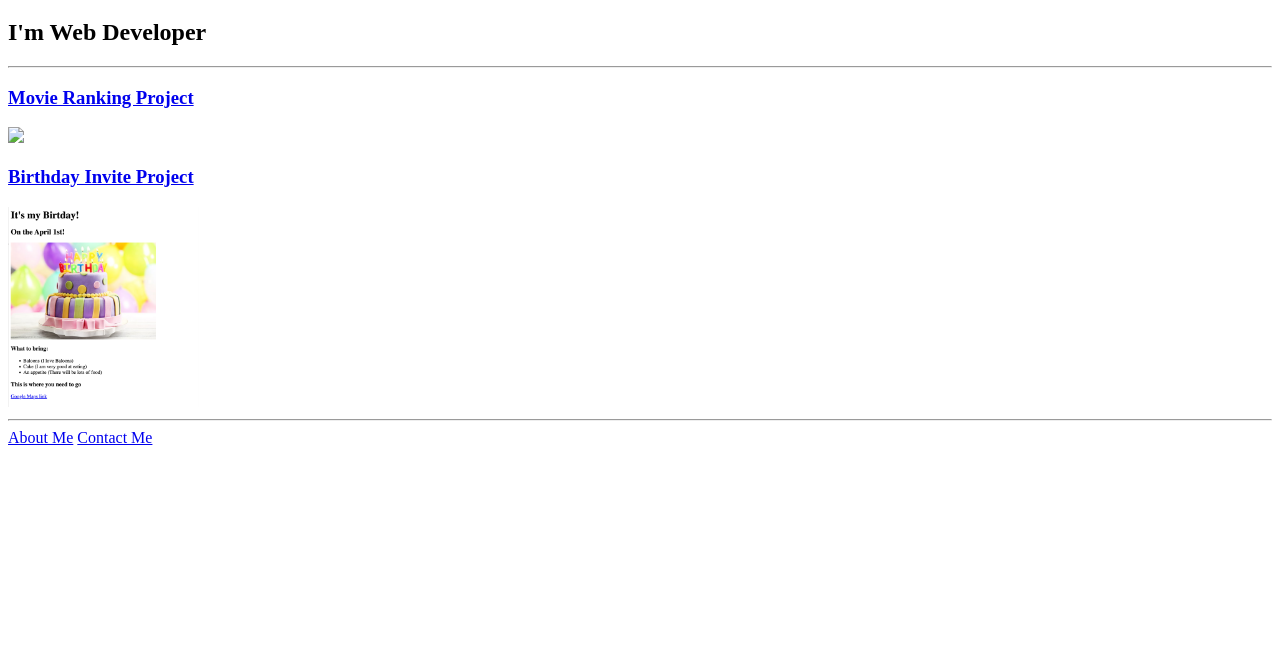
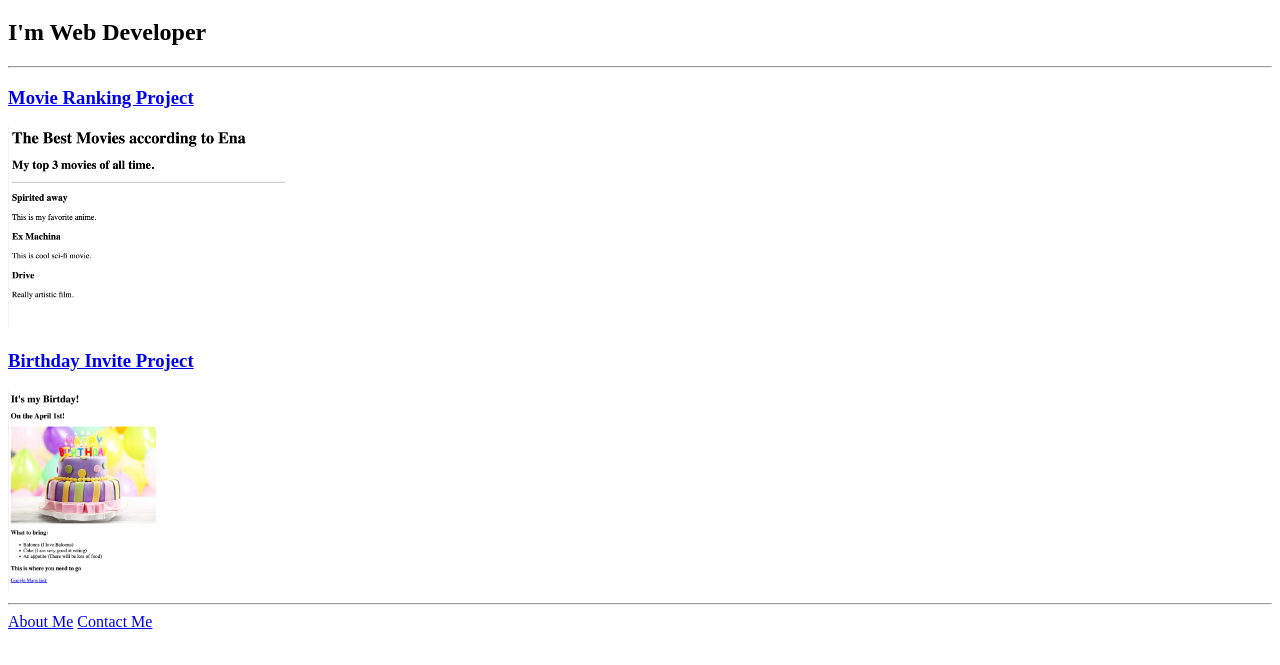
Before and after one commit to enaricher/html-portfolio, a plain HTML site: page index.html in a window 1280 px wide. Shown: the part 61-726 px from the top of the page. Drawn offline with Linux system fonts and the light colour scheme.

Commit message:
Add files via upload

```diff
--- a/index.html
+++ b/index.html
@@ -11,7 +11,7 @@
     <h2>I'm Web Developer</h2>
     <hr />
     <a href="./public/movie-ranking.html"><h3>Movie Ranking Project</h3></a>
-    <img src="./assets/images/movie-ranking.png" height="200"/>
+    <img src="./assets/images/Ena's movie-ranking.png" height="200"/>
     <br>
     <a href="./public/birthday-invite.html"><h3>Birthday Invite Project</h3></a>
     <img src="./assets/images/Ena's birthday-invite.png" height="200"/>
```
